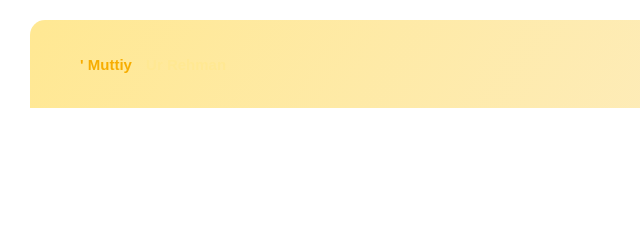
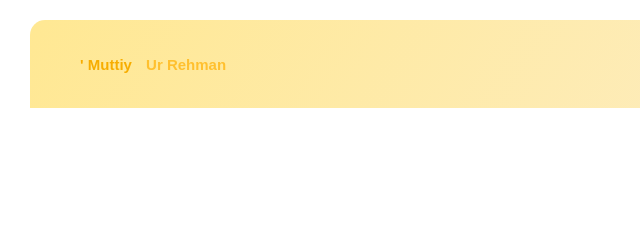
Before and after one commit to MuttiyUrRehman/portfolio, a plain HTML site: page index.html in a window 1280 px wide. Shown: the top 240 px of the page, 0-640 px from the left. Drawn offline with Linux system fonts and the light colour scheme.

Commit message:
chenge:logocolor

```diff
--- a/style.css
+++ b/style.css
@@ -29,7 +29,7 @@ body {
 }
 
 .logo span {
-  color: #ffe893 ;
+  color: rgb(255, 192, 47);
 }
 .nav-links {
   display: flex;
```
